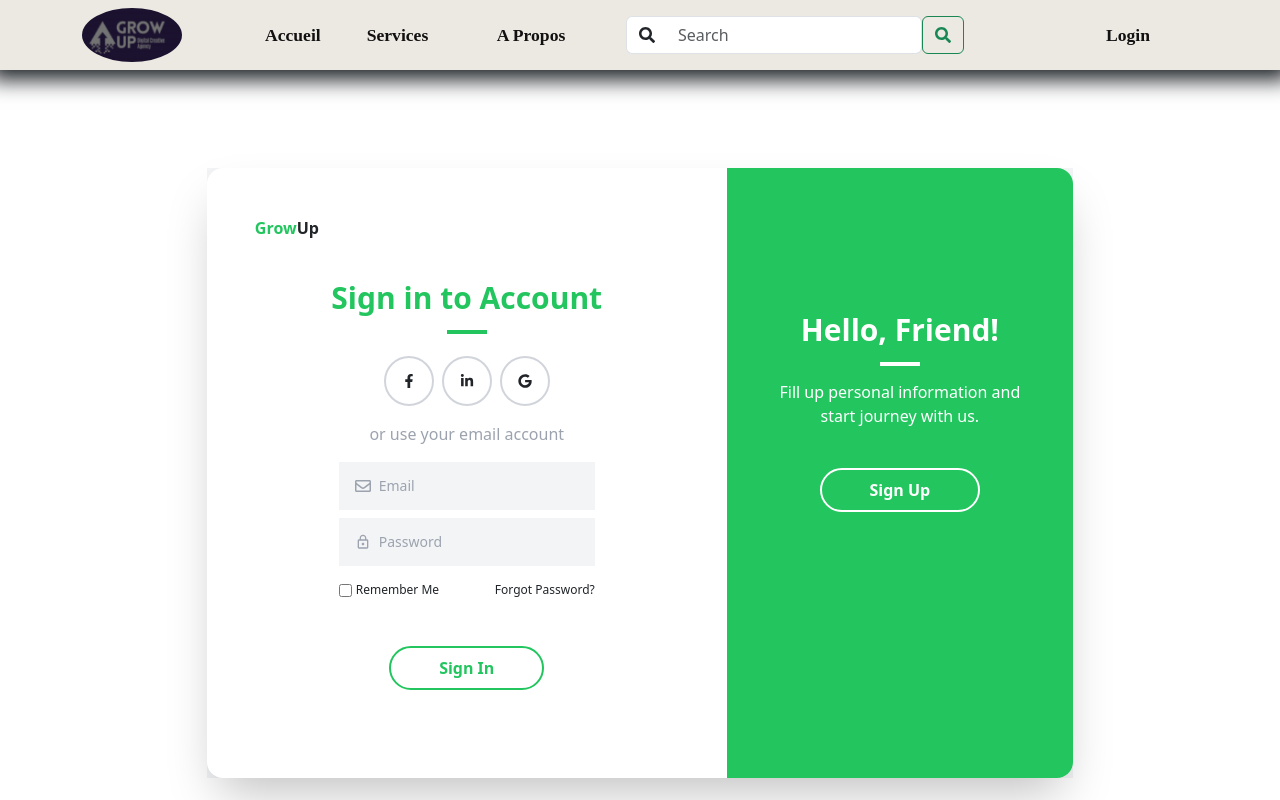
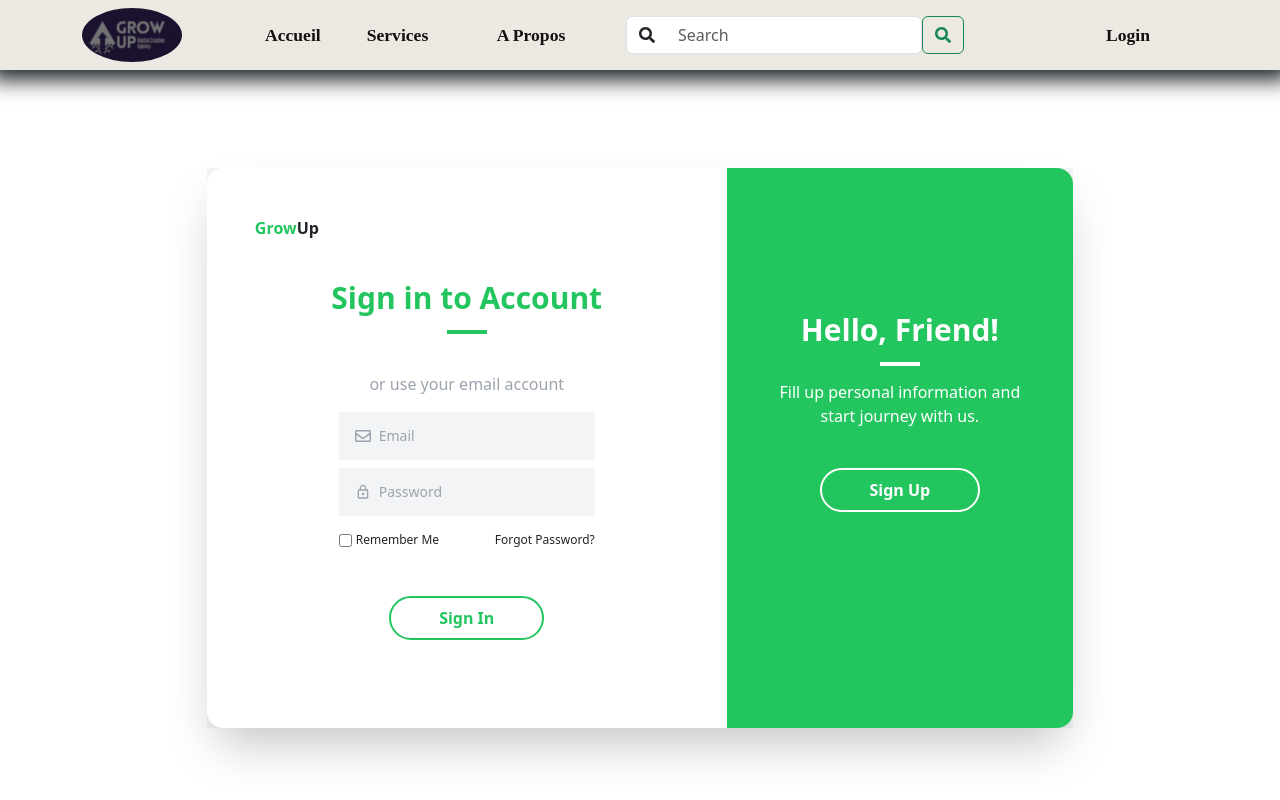
Before and after one commit to firasboudhraa/AssociationSite, a Next.js app in the folder front-end/: page /Connexion in a window 1280 px wide. Built offline with nearby package versions, Linux system fonts and the light colour scheme.

Commit message:
sign in done

```diff
--- a/front-end/src/api/axios.js
+++ b/front-end/src/api/axios.js
@@ -1,6 +1,6 @@
 import  axios  from "axios";
 
 export default axios.create ({
-    baseURL :"http://localhost:8000",
+    baseURL: "http://localhost:8000",
     headers: { 'Content-Type': 'application/json'}
 })
--- a/front-end/src/components/organisims/signUpIn/SignInForm.jsx
+++ b/front-end/src/components/organisims/signUpIn/SignInForm.jsx
@@ -1,8 +1,13 @@
+
 import React from 'react';
-import { FaFacebookF, FaLinkedinIn, FaGoogle, FaRegEnvelope } from 'react-icons/fa';
-import { MdLockOutline } from 'react-icons/md';
+import { FaRegEnvelope } from 'react-icons/fa';
+import { MdLockOutline} from 'react-icons/md';
+import CircularProgress from "@mui/material/CircularProgress";
+import useSignInStore from "@/stores/signInStore";
 
 const SignInForm = ({ setIsSignIn }) => {
+  const { handleChangeEmail, handleChangePassword, handleClickSignIn, loading } = useSignInStore();
+
   return (
     <div className='bg-gray-100'>
       <div className='bg-white rounded-2xl shadow-2xl flex w-3/3 max-w-4xl justify-center'>
@@ -14,25 +19,17 @@ const SignInForm = ({ setIsSignIn }) => {
             <h2 className="text-3xl font-bold text-green-500 mb-2">Sign in to Account</h2>
             <div className="border-2 w-10 border-green-500 inline-block mb-2"></div>
             <div className="flex justify-center my-2">
-              <a href="#" className="border-2 border-gray-300 rounded-full p-3 mx-1">
-                <FaFacebookF className="text-sm" />
-              </a>
-              <a href="#" className="border-2 border-gray-300 rounded-full p-3 mx-1">
-                <FaLinkedinIn className="text-sm" />
-              </a>
-              <a href="#" className="border-2 border-gray-300 rounded-full p-3 mx-1">
-                <FaGoogle className="text-sm" />
-              </a>
+              {/* Social media icons */}
             </div>
             <p className="text-gray-400 my-3">or use your email account</p>
             <div className="flex flex-col items-center">
               <div className="bg-gray-100 w-64 p-2 flex items-center mb-2">
                 <FaRegEnvelope className="text-gray-400 m-2" />
-                <input type="email" name="email" placeholder="Email" className="bg-gray-100 outline-none text-sm flex-1" />
+                <input type="email" name="email" placeholder="Email" className="bg-gray-100 outline-none text-sm flex-1" onChange={(e) => handleChangeEmail(e.target.value)} />
               </div>
               <div className="bg-gray-100 w-64 p-2 flex items-center mb-3">
                 <MdLockOutline className="text-gray-400 m-2" />
-                <input type="password" name="password" placeholder="Password" className="bg-gray-100 outline-none text-sm flex-1" />
+                <input type="password" name="password" placeholder="Password" className="bg-gray-100 outline-none text-sm flex-1" onChange={(e) => handleChangePassword(e.target.value)} />
               </div>
               <div className="flex justify-between w-64 mb-5">
                 <label className="flex items-center text-xs">
@@ -40,9 +37,13 @@ const SignInForm = ({ setIsSignIn }) => {
                 </label>
                 <a href="#" className="text-xs hover:to-blue-500 hover:text-blue-500">Forgot Password?</a>
               </div>
-              <a href="#" className="border-2 border-green-500 text-green-500 rounded-full px-12 py-2 inline-block font-semibold hover:bg-green-500 hover:text-white">
-                Sign In
-              </a>
+              <button className="border-2 border-green-500 text-green-500 rounded-full px-12 py-2 inline-block font-semibold hover:bg-green-500 hover:text-white" onClick={handleClickSignIn} disabled={loading}>
+                {loading ? (
+                  <CircularProgress size={24} color="inherit" />
+                ) : (
+                  "Sign In"
+                )}
+              </button>
             </div>
           </div>
         </div>
@@ -50,9 +51,9 @@ const SignInForm = ({ setIsSignIn }) => {
           <h2 className="text-3xl font-bold mb-2">Hello, Friend!</h2>
           <div className="border-2 w-10 border-white inline-block mb-2"></div>
           <p className="mb-10">Fill up personal information and start journey with us.</p>
-          <a href="#" className="border-2 border-white rounded-full px-12 py-2 inline-block font-semibold hover:bg-white hover:text-green-500" onClick={() => setIsSignIn(false)}>
+          <button className="border-2 border-white rounded-full px-12 py-2 inline-block font-semibold hover:bg-white hover:text-green-500" onClick={() => setIsSignIn(false)}>
             Sign Up
-          </a>
+          </button>
         </div>
       </div>
     </div>
--- a/front-end/src/components/organisims/signUpIn/SignUpForm.jsx
+++ b/front-end/src/components/organisims/signUpIn/SignUpForm.jsx
@@ -1,8 +1,8 @@
 import React from 'react';
 import { FaFacebookF, FaLinkedinIn, FaGoogle, FaRegEnvelope } from 'react-icons/fa';
 import { MdLockOutline, MdPersonOutline } from 'react-icons/md';
-import CircularProgress from "@mui/material/CircularProgress"; // Ensure correct import path
-import useSignUpStore from "@/stores/signUpStore"; // Adjust as per your project structure
+import CircularProgress from "@mui/material/CircularProgress";
+import useSignUpStore from "@/stores/signUpStore";
 
 const SignUpForm = ({ setIsSignIn }) => {
   const { handleChange, handleClickSignUp, loading } = useSignUpStore();
--- /dev/null
+++ b/front-end/src/stores/signInStore.js
@@ -0,0 +1,41 @@
+// useSignInStore.js
+
+import { create } from "zustand";
+import axios from "../api/axios";
+
+const LOGIN_URL = "/api/login";
+
+const useSignInStore = create((set, get) => ({
+    loginEmail: typeof window !== 'undefined' ? localStorage.getItem('loginEmail') || '' : '',
+    loginPassword: '',
+    loading: false,
+    handleChangePassword: (value) => { set({ loginPassword: value }) },
+    handleChangeEmail: (value) => {
+        set({ loginEmail: value });
+        localStorage.setItem('loginEmail', value);
+    },
+    handleClickSignIn: async () => {
+        try {
+            set({ loading: true });
+            const response = await axios.post(LOGIN_URL, {
+                email: get().loginEmail,
+                password: get().loginPassword,
+            });
+            console.log(response.data);
+
+            // Assuming your backend returns user data and token
+            const { user, token } = response.data;
+
+            // Store user data in local storage
+            localStorage.setItem('user', JSON.stringify(user));
+            localStorage.setItem('token', token);
+
+            set({ loading: false });
+        } catch (error) {
+            console.error('Error signing in:', error);
+            set({ loading: false });
+        }
+    },
+}));
+
+export default useSignInStore;
```
Also changed, not shown: 2 other files (tests, documents, lock files or other folders).
